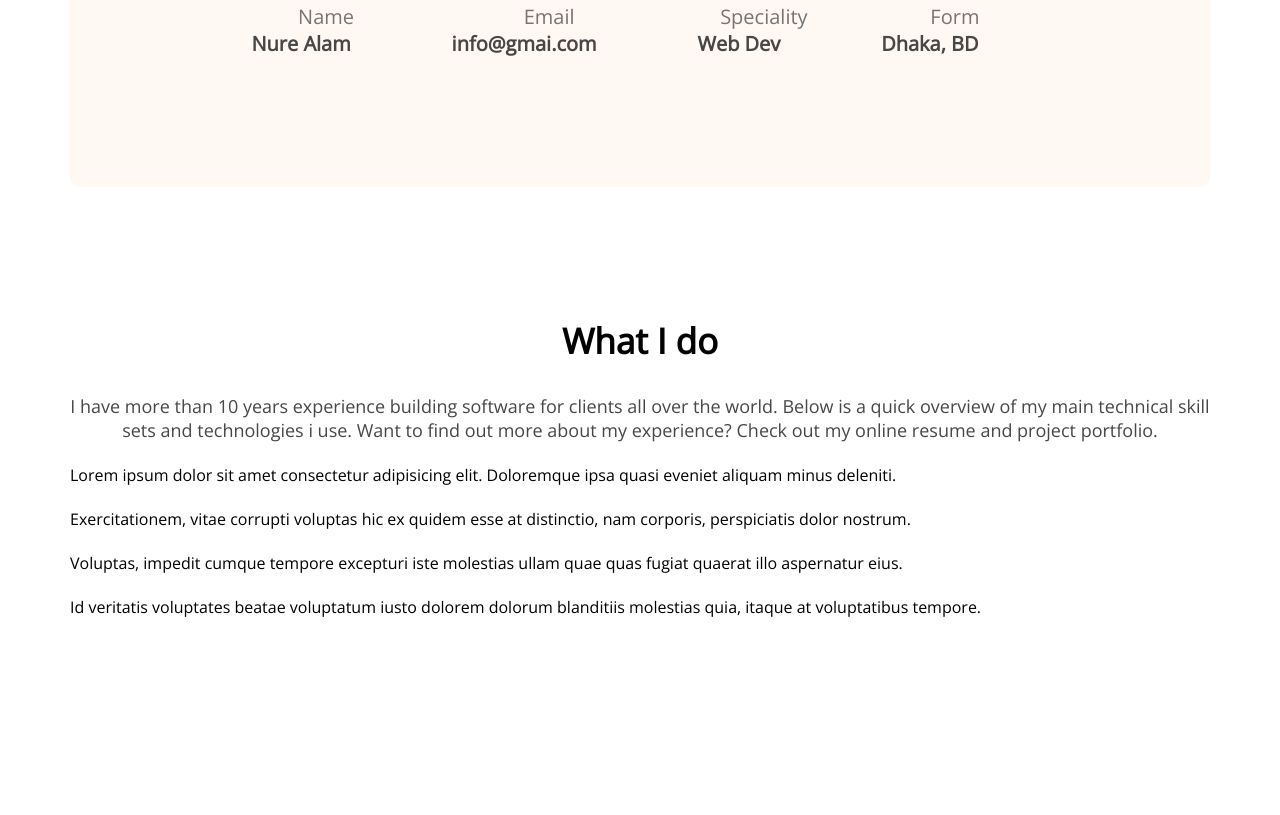
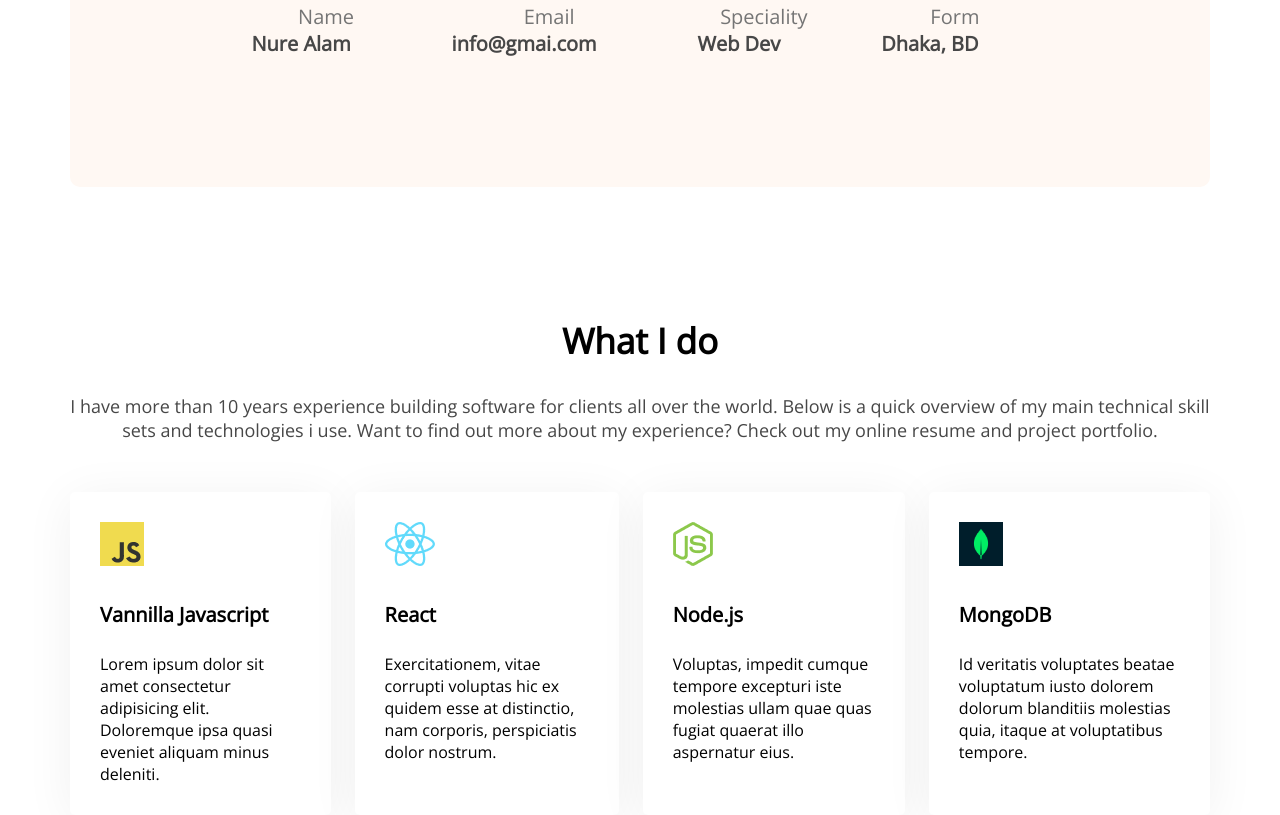
Before and after one commit to Nurealom405/portfolio, a plain HTML site: page index.html in a window 1280 px wide. Shown: the part 1432-2247 px from the top of the page. Before the commit the page ends 2050 px from the top, so only its background shows below. Drawn offline with nearby package versions, Linux system fonts and the light colour scheme.

Commit message:
skill set ok

```diff
--- a/index.html
+++ b/index.html
@@ -78,32 +78,32 @@
         <!-- .skill-container>.skill*4>img+p.skill-title+p.skill-description>lorem15 -->
         <div class="skill-container">
           <div class="skill">
-            <img src="" alt="" />
-            <p class="skill-title"></p>
+            <img src="images/icons/js.png" alt="js.png" />
+            <p class="skill-title">Vannilla Javascript</p>
             <p class="skill-description">
               Lorem ipsum dolor sit amet consectetur adipisicing elit.
               Doloremque ipsa quasi eveniet aliquam minus deleniti.
             </p>
           </div>
           <div class="skill">
-            <img src="" alt="" />
-            <p class="skill-title"></p>
+            <img src="images/icons/react.png" alt="react.png" />
+            <p class="skill-title">React</p>
             <p class="skill-description">
               Exercitationem, vitae corrupti voluptas hic ex quidem esse at
               distinctio, nam corporis, perspiciatis dolor nostrum.
             </p>
           </div>
           <div class="skill">
-            <img src="" alt="" />
-            <p class="skill-title"></p>
+            <img src="images/icons/nodejs.png" alt="nodejs.png" />
+            <p class="skill-title">Node.js</p>
             <p class="skill-description">
               Voluptas, impedit cumque tempore excepturi iste molestias ullam
               quae quas fugiat quaerat illo aspernatur eius.
             </p>
           </div>
           <div class="skill">
-            <img src="" alt="" />
-            <p class="skill-title"></p>
+            <img src="images/icons/mongo.png" alt="" />
+            <p class="skill-title">MongoDB</p>
             <p class="skill-description">
               Id veritatis voluptates beatae voluptatum iusto dolorem dolorum
               blanditiis molestias quia, itaque at voluptatibus tempore.
--- a/styles/portfolio-style.css
+++ b/styles/portfolio-style.css
@@ -100,7 +100,7 @@ main {
   color: #757575;
   font-size: 20px;
 }
-.about-description{
+.about-description {
   font-weight: 700;
   font-size: 20px;
   color: #474747;
@@ -113,9 +113,27 @@ main {
   font-weight: 700;
   font-size: 35px;
 }
-.what-i-do-description{
-    font-size: 18px;
-    color: #474747;
-    padding-right: 30px 346px 50px 346px;
-    text-align: center;
+.what-i-do-description {
+  font-size: 18px;
+  color: #474747;
+  padding-right: 30px 346px 50px 346px;
+  text-align: center;
+  margin-bottom: 50px;
 }
+
+.skill-container {
+  display: flex;
+  gap: 24px;
+}
+.skill {
+  background: #ffffff;
+  box-shadow: 0px 6px 50px rgba(0, 0, 0, 0.06);
+  border-radius: 5px;
+  padding: 30px;
+}
+.skill-title {
+  font-weight: 700;
+  font-size: 20px;
+  margin-top: 30px;
+  margin-bottom: 25px;
+}
```
